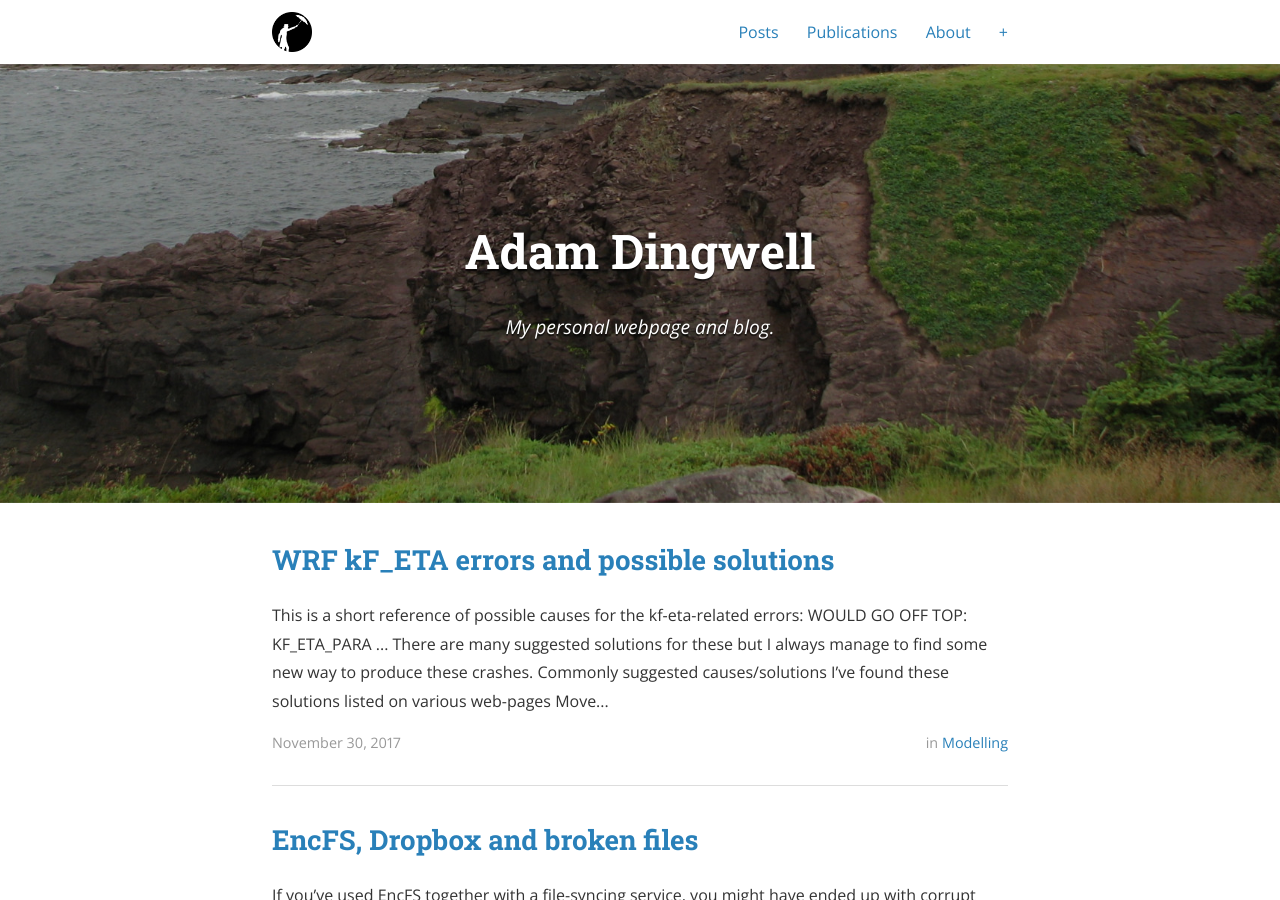
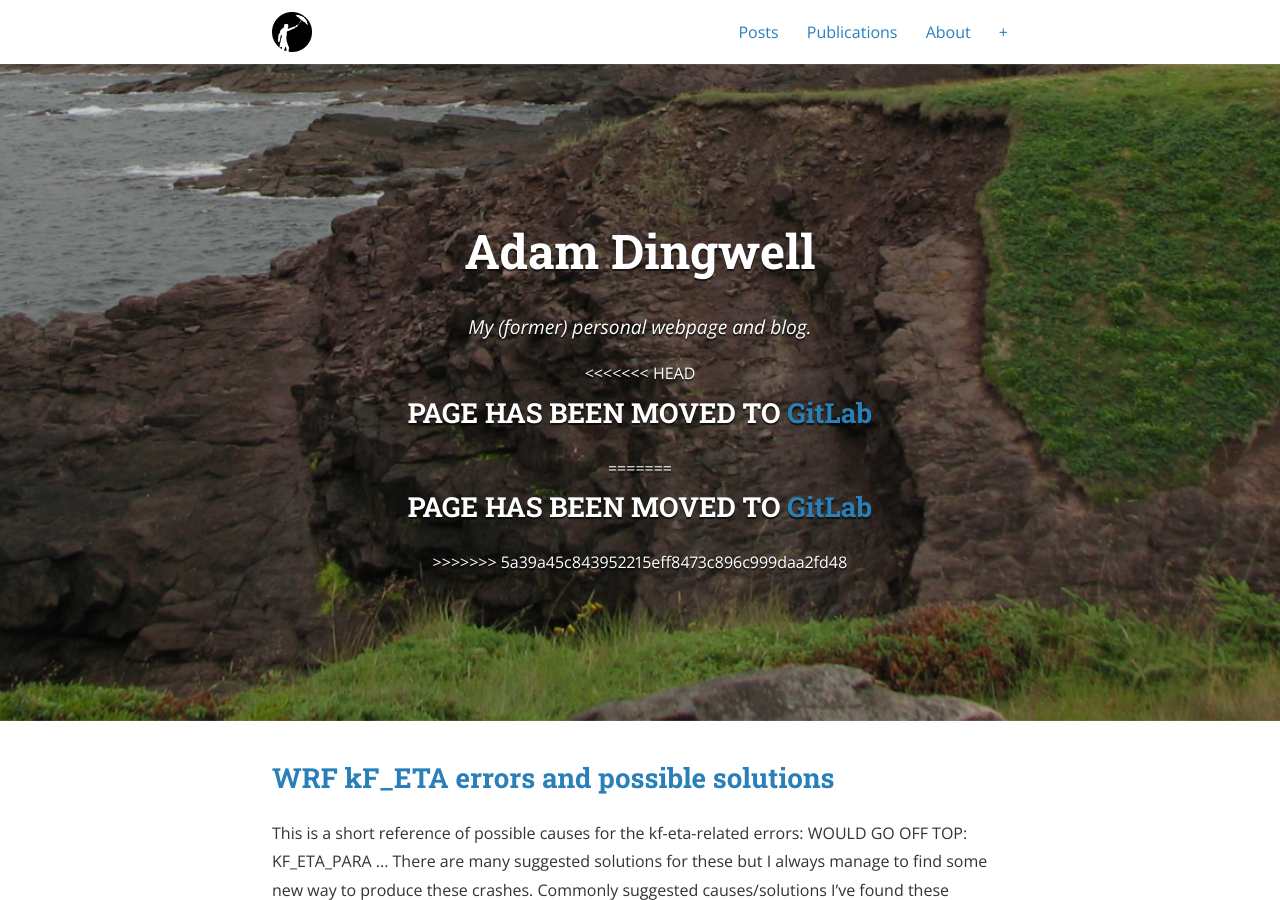
Before and after one commit to dingwell/dingwell.github.io, a Jekyll site: the page built from index.html, in a window 1280 px wide and 900 px high. Built offline with Jekyll 4.4.1, drawn with Linux system fonts in a browser that asks for light colours; nearby versions of some CDN libraries; the list of posts is cut into pages by our own code; a style sheet for code colours, icons or effects is not loaded.

Commit message:
Fixed link

```diff
--- a/_config.yml
+++ b/_config.yml
@@ -9,7 +9,7 @@ exclude:
 
 # Site settings
 title: Adam Dingwell
-subtitle: "My personal webpage and blog."
+subtitle: "My (former) personal webpage and blog."
 email: publicadam2011@gmail.com
 name: Adam Dingwell
 description: >
--- a/index.html
+++ b/index.html
@@ -8,6 +8,11 @@ layout: default
     <header class="site-header">
       <h1 class="title">{{ site.title }}</h1>
       {% if site.subtitle %}<p class="subtitle">{{ site.subtitle }}</p>{% endif %}
+<<<<<<< HEAD
+      <h2> PAGE HAS BEEN MOVED TO <a href="https://dingwell.gitlab.io">GitLab</a> </h2>
+=======
+      <h2> PAGE HAS BEEN MOVED TO <a href="dingwell.gitlab.io">GitLab</a> </h2>
+>>>>>>> 5a39a45c843952215eff8473c896c999daa2fd48
     </header>
   </div>
 </div>
```
